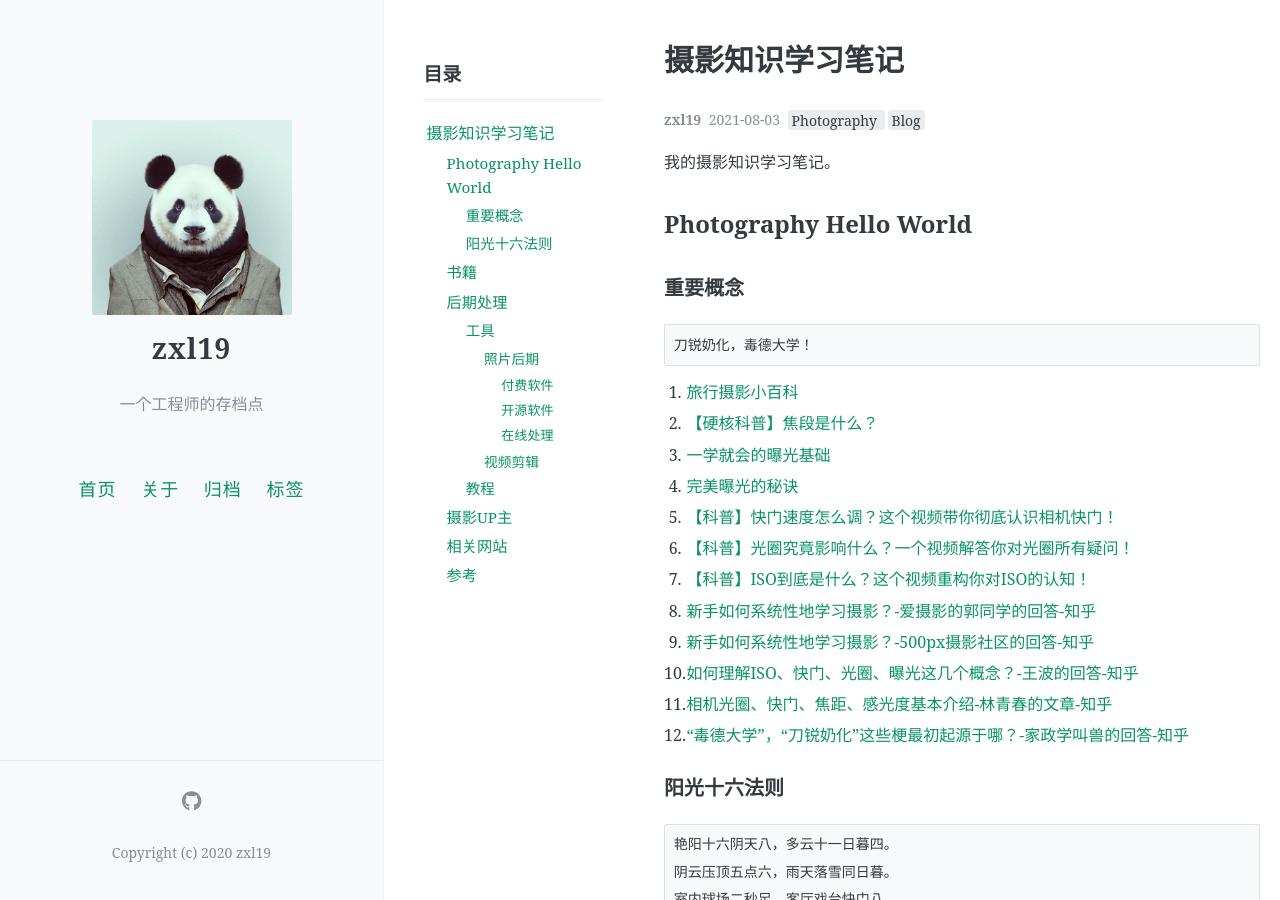
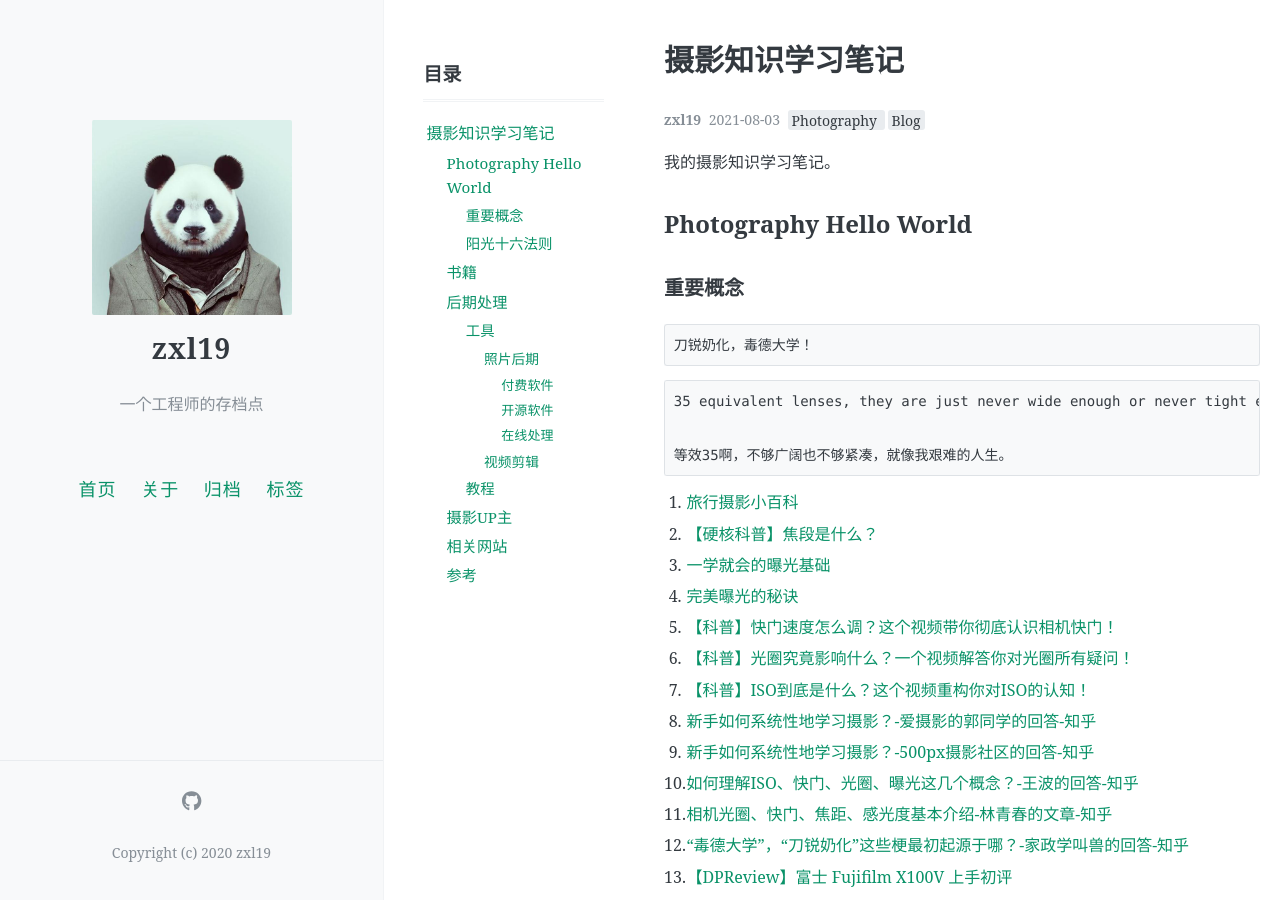
Before and after one commit to zxl19/zxl19.github.io, a Jekyll site: the page built from _posts/2021-08-03-photography-note.md, in a window 1280 px wide and 900 px high. Built offline with Jekyll 4.4.1, drawn with Linux system fonts in a browser that asks for light colours; comment, search, counter and statistics services are not loaded.

Commit message:
Update 2021-08-03-photography-note.md

````diff
--- a/_posts/2021-08-03-photography-note.md
+++ b/_posts/2021-08-03-photography-note.md
@@ -21,6 +21,12 @@ pinned: false
 刀锐奶化，毒德大学！
 ```
 
+```text
+35 equivalent lenses, they are just never wide enough or never tight enough, like story of my life.
+
+等效35啊，不够广阔也不够紧凑，就像我艰难的人生。
+```
+
 1. [旅行摄影小百科](https://space.bilibili.com/84480709/channel/seriesdetail?sid=247659)
 2. [【硬核科普】焦段是什么？](https://www.bilibili.com/video/BV1nK41157no)
 3. [一学就会的曝光基础](https://www.bilibili.com/video/BV1oW411W7yr)
@@ -33,6 +39,7 @@ pinned: false
 10. [如何理解ISO、快门、光圈、曝光这几个概念？-王波的回答-知乎](https://www.zhihu.com/question/21427664/answer/40346193)
 11. [相机光圈、快门、焦距、感光度基本介绍-林青春的文章-知乎](https://zhuanlan.zhihu.com/p/152172663)
 12. [“毒德大学”，“刀锐奶化”这些梗最初起源于哪？-家政学叫兽的回答-知乎](https://www.zhihu.com/question/412237760/answer/1386682793)
+13. [【DPReview】富士 Fujifilm X100V 上手初评](https://www.bilibili.com/video/BV1p741137BZ)
 
 ### 阳光十六法则
 
````
